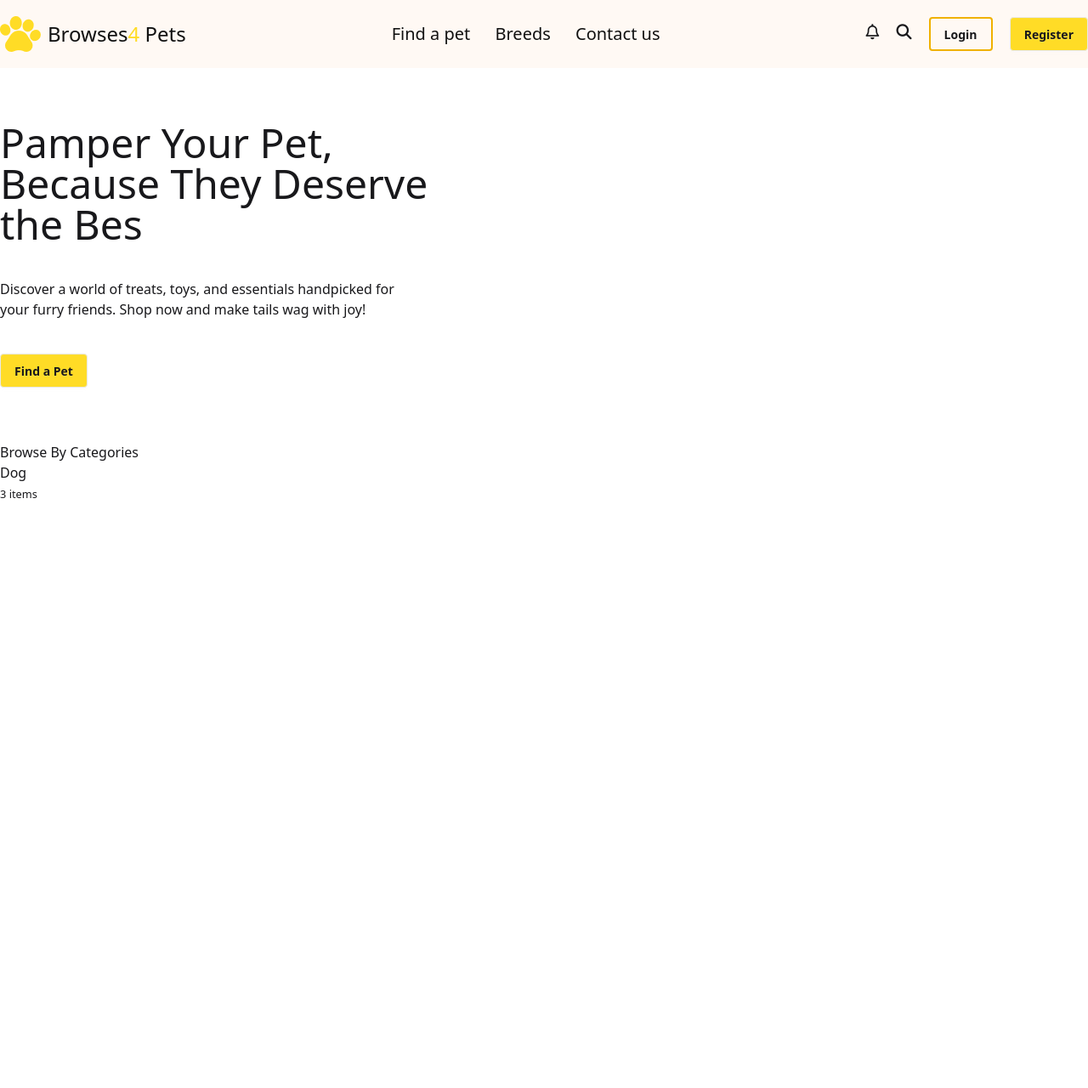
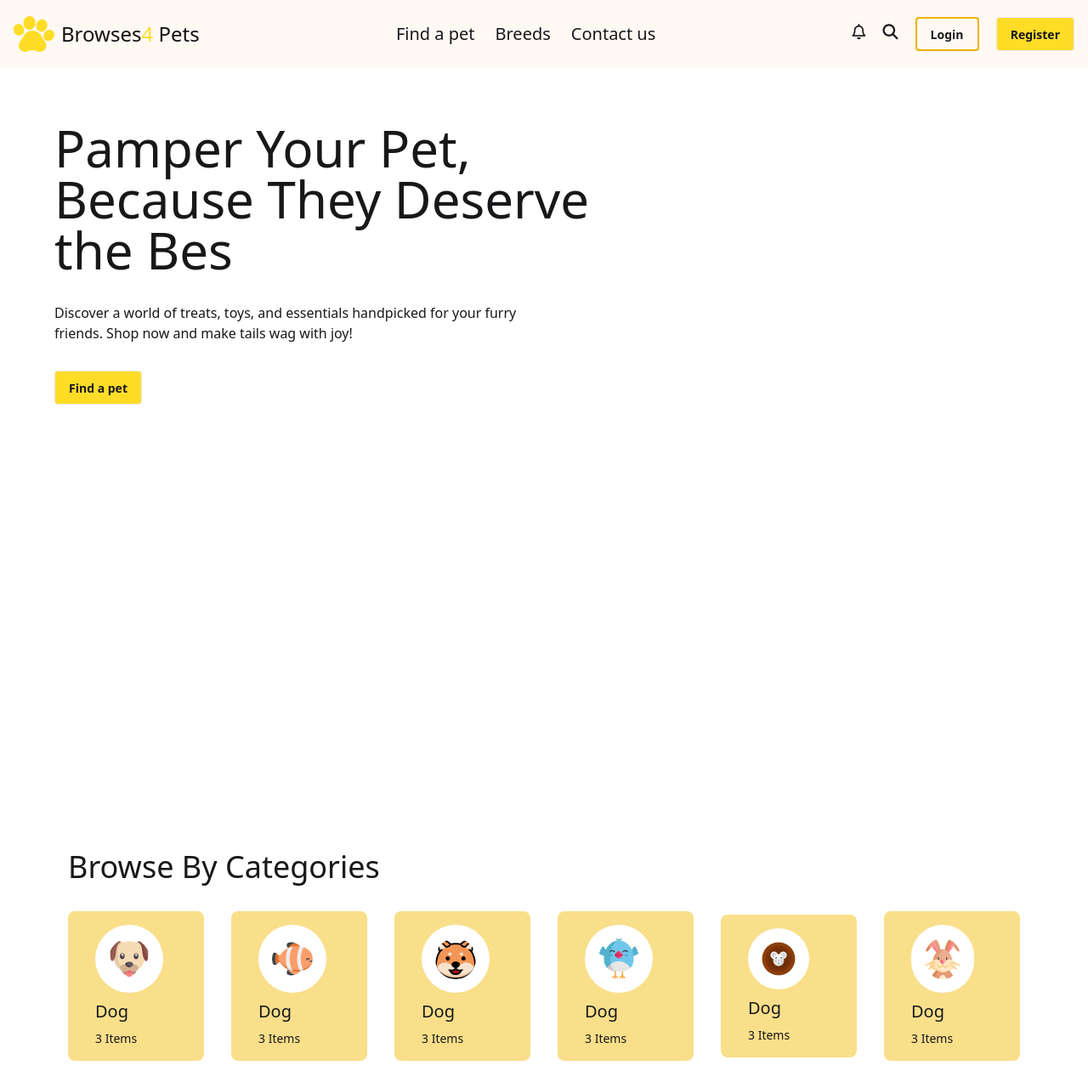
Before and after one commit to zingrin/pets-living-lab, a plain HTML site: page index.html in a window 1280 px wide. Shown: the whole page at 85% size. Before the commit the page ends 800 px from the top, so only its background shows below. Drawn offline with nearby package versions, Linux system fonts and the light colour scheme; a web font is replaced by a local one.

Commit message:
Browse by categories section done

```diff
--- a/index.html
+++ b/index.html
@@ -11,70 +11,132 @@
   <link href="https://fonts.googleapis.com/css2?family=ADLaM+Display&family=Sora:wght@100..800&display=swap"
     rel="stylesheet">
 
+  <!-- tailwind-->
+  <link href="https://cdn.jsdelivr.net/npm/daisyui@5.0.0-beta.6/daisyui.css" rel="stylesheet" type="text/css" />
+  <script src="https://unpkg.com/@tailwindcss/browser@4"></script>
+
+
   <!-- font awesome cdn -->
+
   <link rel="stylesheet" href="https://cdnjs.cloudflare.com/ajax/libs/font-awesome/6.7.2/css/all.min.css"
     integrity="sha512-Evv84Mr4kqVGRNSgIGL/F/aIDqQb7xQ2vcrdIwxfjThSH8CSR7PBEakCr51Ck+w+/U6swU2Im1vVX0SVk9ABhg=="
     crossorigin="anonymous" referrerpolicy="no-referrer" />
-  <!-- DaisyUI cdn-->
-  <link href="https://cdn.jsdelivr.net/npm/daisyui@5.0.0-beta.6/daisyui.css" rel="stylesheet" type="text/css" />
-  <!-- tailwind cdn -->
-  <script src="https://unpkg.com/@tailwindcss/browser@4"></script>
 
   <!-- config -->
+  <script>
+    tailwind.config = {
+      theme: {
+        extend: {
+          colors: {
+            clifford: '#da373d',
+          },
+          fontFamily: {
+            sora: ["Sora", "serif"],
+            adlam: ["ADLaM Display", "serif"],
 
+          }
+        }
+      }
+    }
+  </script>
 
 </head>
 
 <body>
-  <header class="bg-[#FFF9F4]">
+  <header>
     <!-- navbar section -->
-    <nav class="flex justify-between items-center py-4 max-w-screen-xl  mx-auto">
+
+
+
+        <nav class="flex justify-between  bg-[#FFF9F4] items-center px-4 py-4 max-w-screen-xl  mx-auto">
           <div class="flex items-center gap-2">
             <img src="./c1-assets/logo-header.png" alt="">
-        <h3 class="md:text-2xl  font-sora text-xl text-[#111111]">Browses<span class="text-[#FFDC26]">4</span> Pets</h3>
+            <div class="hidden lg:block">
+              <h3 class="md:text-2xl text-xl font-sora text-[#111111]">Browses<span class="text-[#FFDC26]">4</span> Pets</h3>
+
             </div>
-      <div>
-        <ul class="text-xl font-sora text-[#111111] space-x-6">
-          <a href="">Find a pet</a>
-          <a href="">Breeds</a>
-          <a href="">Contact us</a>
+          </div>
+          <div class="hidden sm:block">
+            <ul class="  flex justify-between space-x-6  ">
+              <li> <a class="font-sora text-xl" href="#">Find a pet</a> </li>
+              <li> <a class="font-sora text-xl" href="#">Breeds</a> </li>
+              <li> <a class="font-sora text-xl" href="#">Contact us</a> </li>
             </ul>
           </div>
           <!-- nav buttons and search -->
-      <div class="space-x-4 font-sora">
+          <div class="space-x-4 font-sora hidden sm:block">
             <i class="fa-regular fa-bell text-lg cursor-pointer"></i>
             <i class="fa-solid fa-magnifying-glass text-lg cursor-pointer"></i>
             <button class="btn border-2 border-yellow-500 btn-outline  ">Login</button>
             <button class="btn bg-[#FFDC26] hover:bg-neutral hover:text-white ">Register</button>
           </div>
+          <!-- icon -->
+           <div class="block sm:hidden coursor-pointer space-x-9">
+            <i class="fa-solid fa-bars text-2xl"></i>
+
+           </div>
 
         </nav>
+
+
+     <!-- banner section -->
+     <section class="max-w-[90%] mx-auto min-h-96 lg:min-h-screen  bg-image [url(./c1-assets/cat-big.png)] background-repeat: no-repeat;
+      background-position: bottom right; background-size: contain">
+
+
+     <h1 class="font-adlam text-3xl md:text-6xl md:mt-10 lg:mt-16 mt-4">
+       Pamper Your Pet, <br> Because They Deserve <br> the Bes
+     </h1>
+     <p class="max-w-[90%] lg:max-w-[50%] mt-8 mb-8">Discover a world of treats, toys, and essentials handpicked for
+       your furry friends. Shop now and make tails wag with joy!</p>
+
+     <button class=" font-sora btn bg-[#FFDC26] hover:bg-neutral hover:text-white">Find a pet</button>
+
   </header>
-  <!-- banner section -->
-  <section class="max-w-screen-xl mx-auto bg-[url('./')]
-    ">
-    <div class=" text-left mt-16 space-y-10 ">
-      <h1 class="text-5xl font-ADLaM ">Pamper Your Pet,<br> Because They Deserve <br> the Bes</h1>
-      <p class="text-[#111111 font-sora]">Discover a world of treats, toys, and essentials handpicked for <br>
-        your furry friends. Shop now and make tails wag with joy!</p>
-      <button class="btn bg-[#FFDC26] hover:bg-neutral hover:text-white">Find a Pet</button>
+
+  <!--categories section  -->
+  <section class="px-4 md:px-20 md:py-8 md:mt-6 mt-4">
+    <h1 class="font-adlam text-2xl md:text-4xl ">Browse By Categories</h1>
+
+      <div class="container grid gap-1 grid-cols-2 lg:grid-cols-6 md:gap-8 items-center mt-8">
+        <!-- card -->
+        <div class="bg-[#F9DF8A] py-4 px-8 rounded-lg  ">
+          <img class="bg-white p-4 rounded-full" src="./c1-assets/dog-cartoon.png " alt="">
+          <h1 class="font-adlam text-xl py-2">Dog</h1>
+          <p class="text-sm font-sora">3 Items</p>
         </div>
-
-  </section>
-  <!--categories section  -->
-  <section class="max-w-screen-xl mx-auto">
-    <div class="mt-16">
-      <h2 class="text-4 font-ADLaM Display ">Browse By Categories</h2>
+        <div class="bg-[#F9DF8A] py-4 px-8 rounded-lg  ">
+          <img class="bg-white p-4 rounded-full" src="./c1-assets/fish-cartoon.png " alt="">
+          <h1 class="font-adlam text-xl py-2">Dog</h1>
+          <p class="text-sm font-sora">3 Items</p>
         </div>
-    <div>
-      <h4>Dog</h4>
-      <small>3 items</small>
+        <div class="bg-[#F9DF8A] py-4 px-8 rounded-lg  ">
+          <img class="bg-white p-4 rounded-full" src="./c1-assets/cat-cartoon.png " alt="">
+          <h1 class="font-adlam text-xl py-2">Dog</h1>
+          <p class="text-sm font-sora">3 Items</p>
+        </div>
+        <div class="bg-[#F9DF8A] py-4 px-8 rounded-lg  ">
+          <img class="bg-white p-4 rounded-full" src="./c1-assets/bird-cartoon.png " alt="">
+          <h1 class="font-adlam text-xl py-2">Dog</h1>
+          <p class="text-sm font-sora">3 Items</p>
+        </div>
+        <div class="bg-[#F9DF8A] py-4 px-8 rounded-lg  ">
+          <img class="bg-white p-4 rounded-full" src="./c1-assets/mouse-cartoon.png " alt="">
+          <h1 class="font-adlam text-xl py-2">Dog</h1>
+          <p class="text-sm font-sora">3 Items</p>
+        </div>
+        <div class="bg-[#F9DF8A] py-4 px-8 rounded-lg  ">
+          <img class="bg-white p-4 rounded-full" src="./c1-assets/rabbit-cartoon.png " alt="">
+          <h1 class="font-adlam text-xl py-2">Dog</h1>
+          <p class="text-sm font-sora">3 Items</p>
         </div>
   </section>
   <!-- main section -->
   <main></main>
   <!-- footer section -->
-  <footer></footer>
+
+
+
 </body>
 
 </html>
```
Lines whose indentation alone changed are shown as unchanged.
